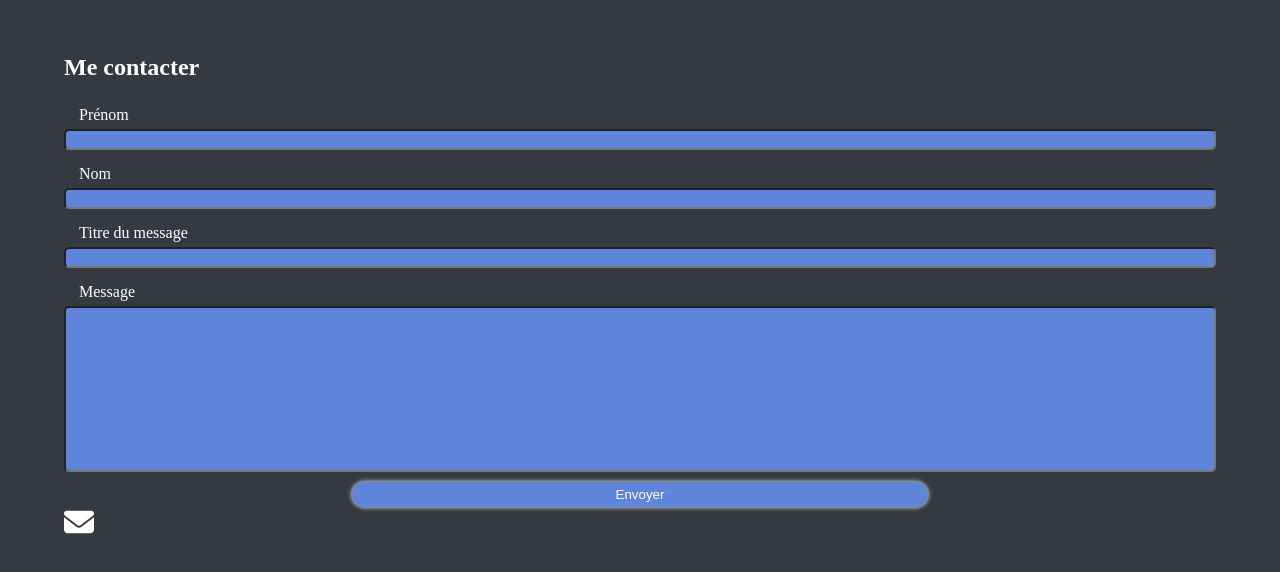
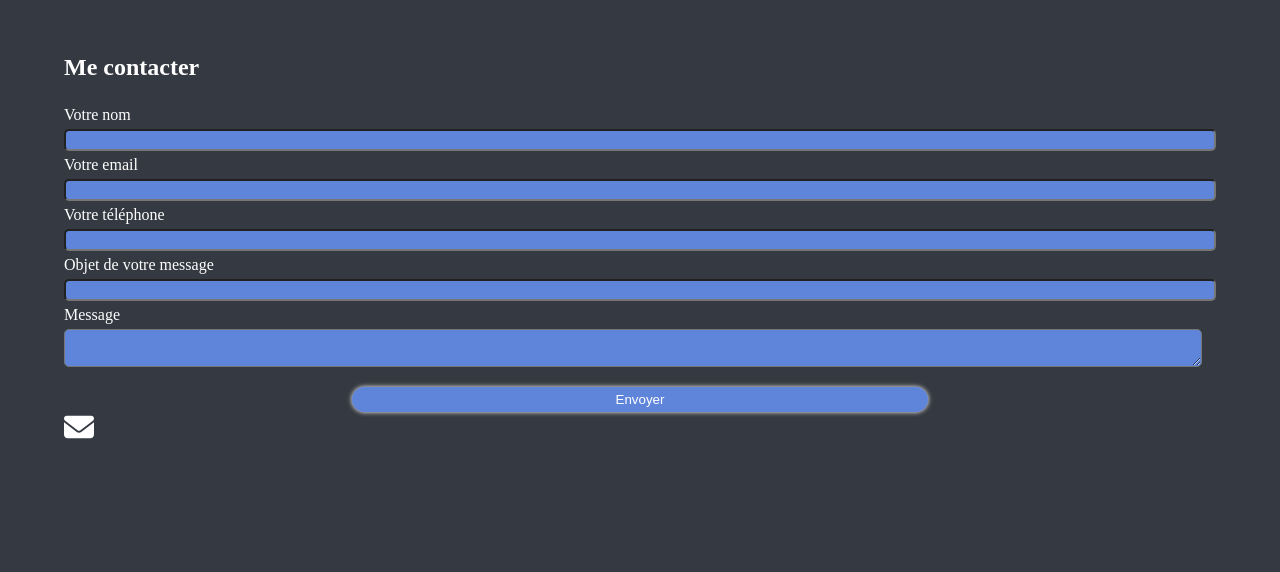
Before and after one commit to Jsncndl/jsncndl, a React (Create React App) app in the folder my-app/: page / in a window 1280 px wide. Shown: the part 2686-3258 px from the top of the page. Built offline with nearby package versions, Linux system fonts and the light colour scheme.

Commit message:
add page contact

```diff
--- a/my-app/src/pages/Contact/Contact.tsx
+++ b/my-app/src/pages/Contact/Contact.tsx
@@ -1,27 +1,52 @@
 import styled from 'styled-components'
 import { colors } from '../../styles/colors'
 import mail from '../../images/svg/mail.svg'
+import emailjs from '@emailjs/browser'
+import { useEffect, useRef, useState } from 'react'
+
+interface FormUserEmail {
+  user_email: string
+}
+
+interface FormProps {
+  user_email: string
+  user_name: string
+  user_object: string
+  user_message: string
+  user_phone?: string
+}
 
 const StyledForm = styled.form`
   display: flex;
   width: 100%;
   flex-direction: column;
   align-self: center;
-  gap: 10px;
 `
 
-const StyledLabel = styled.form`
-  display: flex;
-  flex-direction: column;
+const StyledLabel = styled.label`
+  padding: 5px 0;
 `
-const StyledLabelName = styled.div`
-  padding: 5px 15px;
+const StyledLabelName = styled.label`
+  padding: 5px 0;
 `
 
 const StyledInput = styled.input<{ textarea?: boolean }>`
   background-color: ${colors.third};
   border-radius: 5px;
+  font-family: 'Poppins';
   ${(props) => props.textarea && 'height: 20vh;'}
+`
+
+const StyledTextarea = styled.textarea`
+  background-color: ${colors.third};
+  height: fit-content;
+  border-radius: 5px;
+  max-height: 100px;
+  min-height: 18px;
+  max-width: 88.4vw;
+  min-width: 88.4vw;
+  margin: 0 0 20px 0;
+  font-family: 'Poppins';
 `
 
 const StyledButton = styled.input`
@@ -42,6 +67,36 @@ const SVGContainer = styled.div`
 `
 
 export const Contact = () => {
+  const form = useRef(null)
+  const [formValue, setFormValue] = useState<FormProps>({
+    user_email: '',
+    user_name: '',
+    user_object: '',
+    user_message: '',
+  })
+
+  useEffect(() => {
+    console.log(formValue)
+  }, [formValue])
+
+  const onSubmit = (event: any) => {
+    event.preventDefault()
+    console.log(formValue, 'submit')
+
+    console.log(form.current)
+    if (form.current)
+      emailjs
+        .sendForm('service_o3h6wdi', 'template_4vancxh', form.current, '780HXU93LVlOKoj1u')
+        .then(
+          (result: any) => {
+            console.log(result.text)
+          },
+          (error: any) => {
+            console.log(error.text)
+          },
+        )
+  }
+
   return (
     <span
       style={{
@@ -52,23 +107,47 @@ export const Contact = () => {
         flexDirection: 'column',
       }}>
       <h2>Me contacter</h2>
-      <StyledForm>
-        <StyledLabel>
-          <StyledLabelName>Prénom</StyledLabelName>
-          <StyledInput required type='text' />
-        </StyledLabel>
-        <StyledLabel>
-          <StyledLabelName>Nom</StyledLabelName>
-          <StyledInput required type='text' />
-        </StyledLabel>
-        <StyledLabel>
-          <StyledLabelName>Titre du message</StyledLabelName>
-          <StyledInput required type='text' />
-        </StyledLabel>
-        <StyledLabel>
-          <StyledLabelName>Message</StyledLabelName>
-          <StyledInput textarea required type='text' />
-        </StyledLabel>
+      <StyledForm ref={form} onSubmit={onSubmit}>
+        <StyledLabelName htmlFor='user_name'>Votre nom</StyledLabelName>
+        <StyledInput
+          required
+          type='text'
+          name='user_name'
+          id='user_name'
+          onChange={(event: any) => setFormValue({ ...formValue, user_name: event.target.value })}
+        />
+        <StyledLabelName htmlFor='user_email'>Votre email</StyledLabelName>
+        <StyledInput
+          required
+          type='text'
+          name='user_email'
+          id='user_email'
+          onChange={(event: any) => setFormValue({ ...formValue, user_email: event.target.value })}
+        />
+        <StyledLabelName htmlFor='user_phone'>Votre téléphone</StyledLabelName>
+        <StyledInput
+          type='text'
+          name='user_phone'
+          id='user_phone'
+          onChange={(event: any) => setFormValue({ ...formValue, user_phone: event.target.value })}
+        />
+        <StyledLabelName htmlFor='user_object'>Objet de votre message</StyledLabelName>
+        <StyledInput
+          required
+          type='text'
+          name='user_object'
+          id='user_object'
+          onChange={(event: any) => setFormValue({ ...formValue, user_object: event.target.value })}
+        />
+        <StyledLabelName htmlFor='user_message'>Message</StyledLabelName>
+        <StyledTextarea
+          required
+          name='user_message'
+          id='user_message'
+          onChange={(event: any) =>
+            setFormValue({ ...formValue, user_message: event.target.value })
+          }
+        />
         <StyledButton type='submit' value='Envoyer' />
       </StyledForm>
       <SVGContainer />
```
